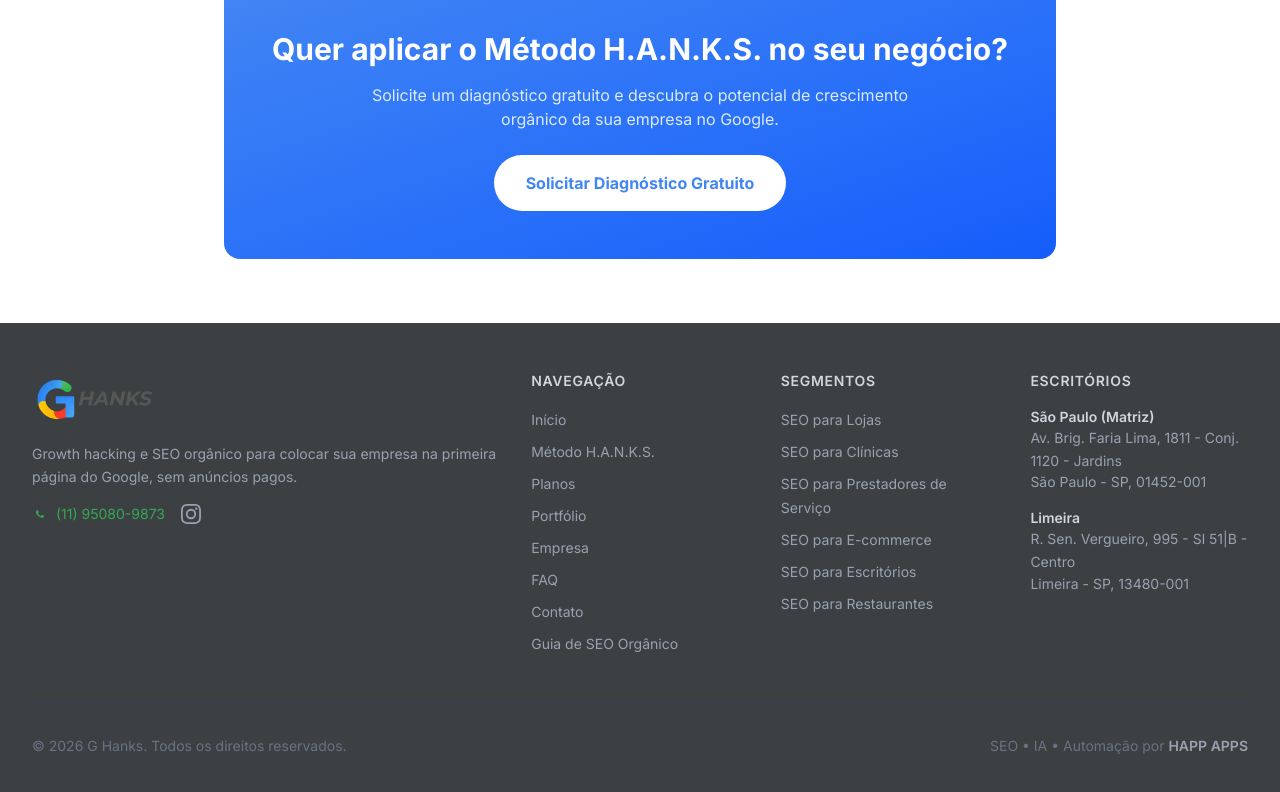
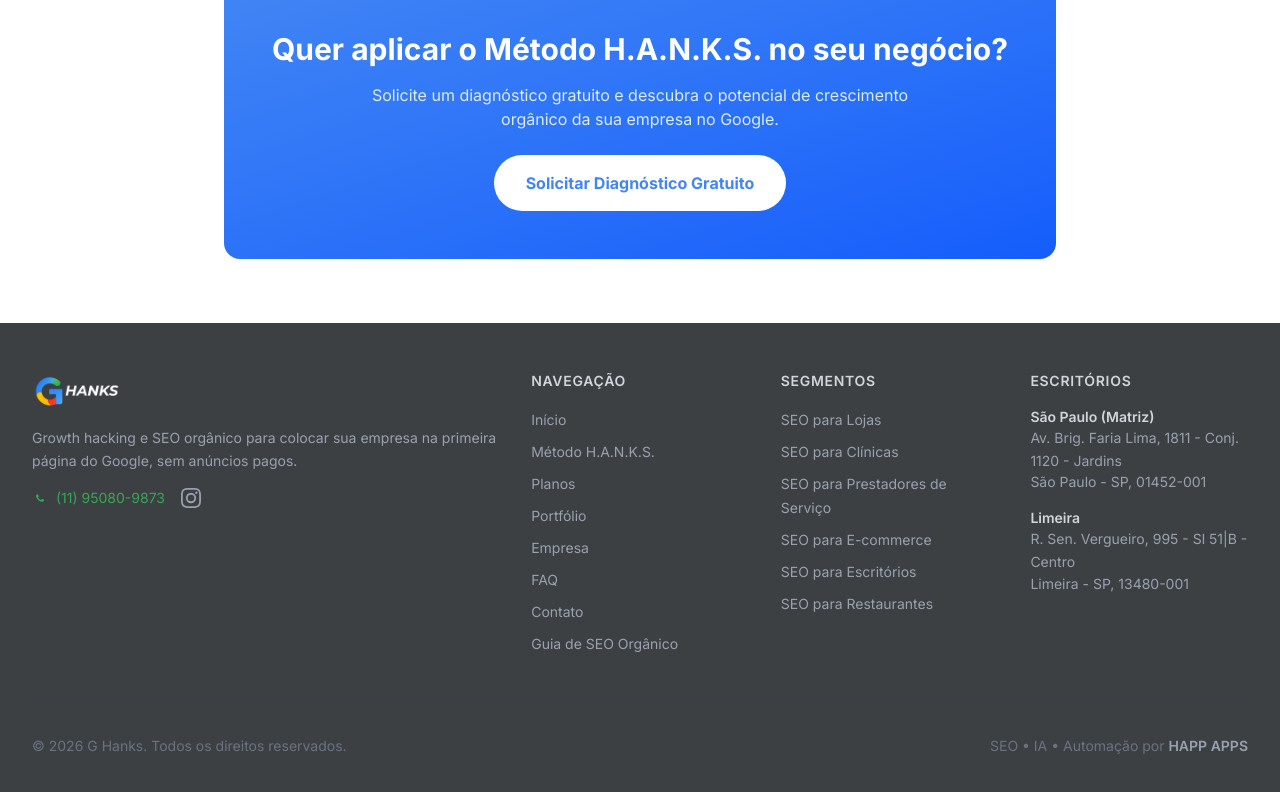
Before and after one commit to rogerfunchall-prog/projetoghanks, a Next.js app: page /metodo in a window 1280 px wide. Shown: the part 3516-4308 px from the top of the page. Built offline with nearby package versions, Linux system fonts and the light colour scheme; no server answers.

Commit message:
fix: remover desconto do plano Open + trocar logo do footer
- Plano Open exibe apenas R$730,00 sem preço riscado/badge de desconto
- Logo do footer substituída por versão com wordmark branco (logo-footer.png)

```diff
--- a/src/app/planos/page.tsx
+++ b/src/app/planos/page.tsx
@@ -30,9 +30,9 @@ const plans = [
     highlight: false,
     tagline: "Para quem quer começar a aparecer no Google",
     keywords: 1,
-    originalPrice: "1.460,00",
+    originalPrice: null,
     price: "730,00",
-    hasDiscount: true,
+    hasDiscount: false,
     extras: [] as string[],
     features: [
       "1 palavra-chave com foco em primeira página do Google",
--- a/src/components/Footer.tsx
+++ b/src/components/Footer.tsx
@@ -1,7 +1,7 @@
 /* Footer — logo, navegação multi-página, segmentos, endereços, Instagram e assinatura HAPP APPS */
 
 import Link from "next/link";
-import Logo from "./Logo";
+import Image from "next/image";
 
 const WHATSAPP_NUMBER = "5511950809873";
 
@@ -46,7 +46,13 @@ export default function Footer() {
         <div className="grid grid-cols-1 md:grid-cols-2 lg:grid-cols-5 gap-8">
           {/* Coluna 1 — Logo e descrição */}
           <div className="lg:col-span-2">
-            <Logo />
+            <Image
+              src="/logo-footer.png"
+              alt="G Hanks"
+              width={180}
+              height={48}
+              className="h-10 w-auto"
+            />
             <p className="mt-4 text-sm text-gray-400 leading-relaxed">
               Growth hacking e SEO orgânico para colocar sua empresa na
               primeira página do Google, sem anúncios pagos.
```
Also changed, not shown: public/logo-footer.png (added).
